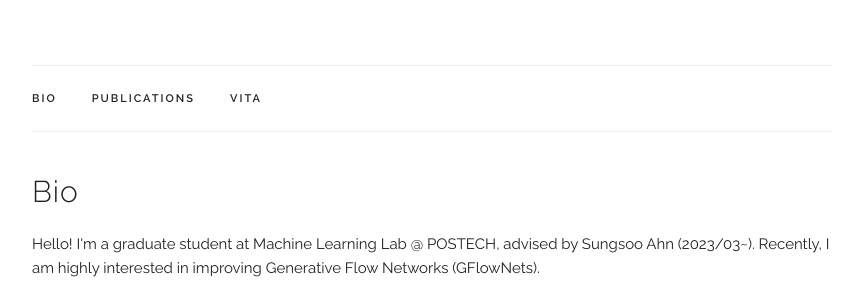
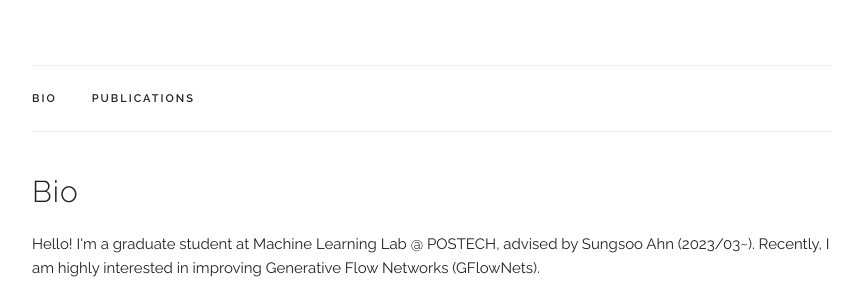
Before and after one commit to hsjang0/hsjang, a Jekyll site: the page built from index.html, in a window 1280 px wide. Shown: the part 232-516 px from the top of the page, without its empty margins (208-1071 px from the left). Built offline with Jekyll 4.4.1, drawn with Linux system fonts in a browser that asks for light colours; some web fonts are replaced.

Commit message:
Update default.html

```diff
--- a/_layouts/default.html
+++ b/_layouts/default.html
@@ -102,7 +102,6 @@
         <ul class="navbar-list">
           <li class="navbar-item"><a class="navbar-link" href={{ "/index.html#bio" | prepend: site.baseurl }}>Bio</a></li>
           <li class="navbar-item"><a class="navbar-link" href={{ "/index.html#publications" | prepend: site.baseurl }}>Publications</a></li>
-          <li class="navbar-item"><a class="navbar-link" href={{ "/index.html#resume" | prepend: site.baseurl }}>Vita</a></li>
           <!-- <li class="navbar-item"><a class="navbar-link" href={{ "/index.html#prospective-students" | prepend: site.baseurl }}>Prospective Students</a></li> -->
           <!--<li class="navbar-item"><a class="navbar-link" href={{ "/index.html#projects" | prepend: site.baseurl }}>Projects</a></li>-->
         </ul>
```
